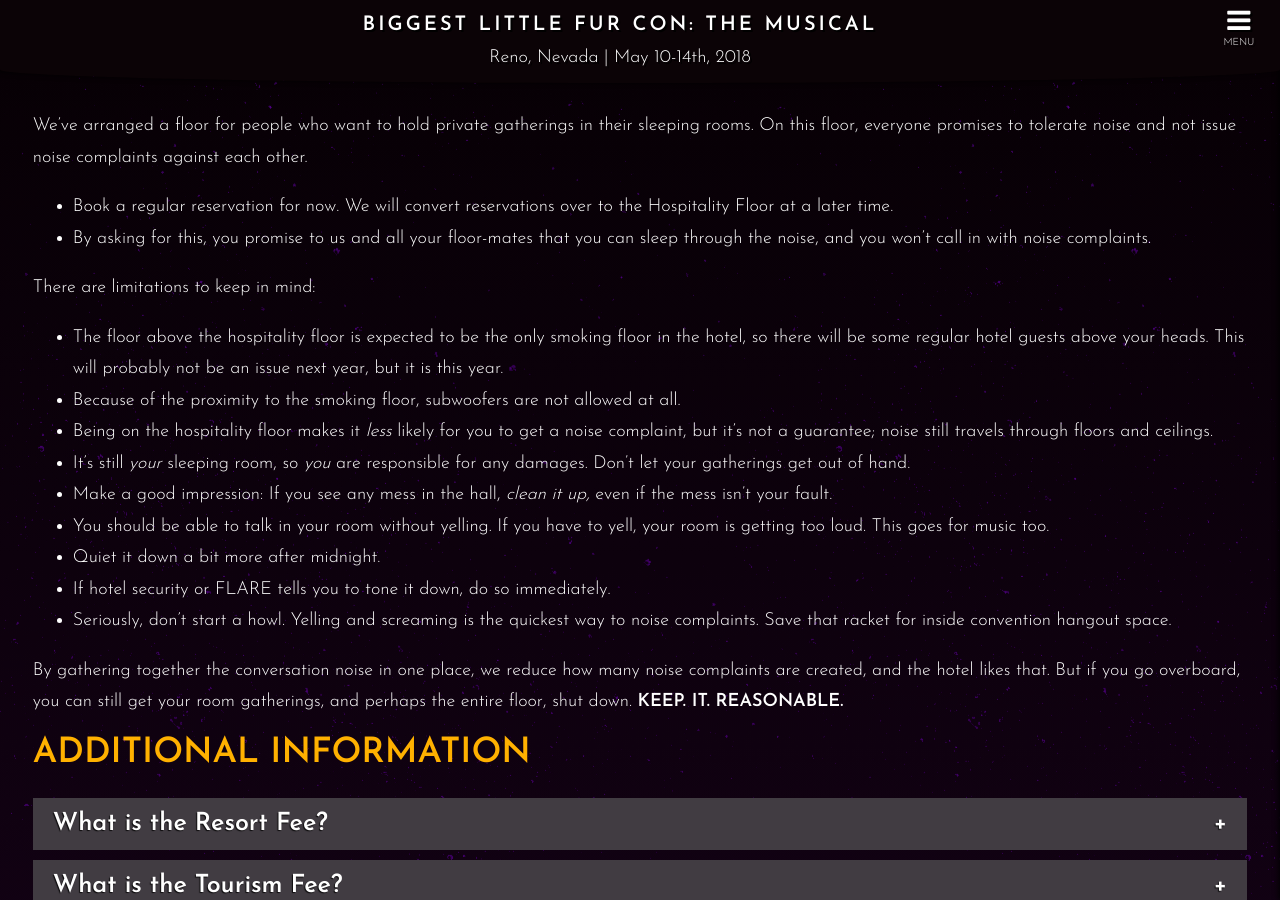
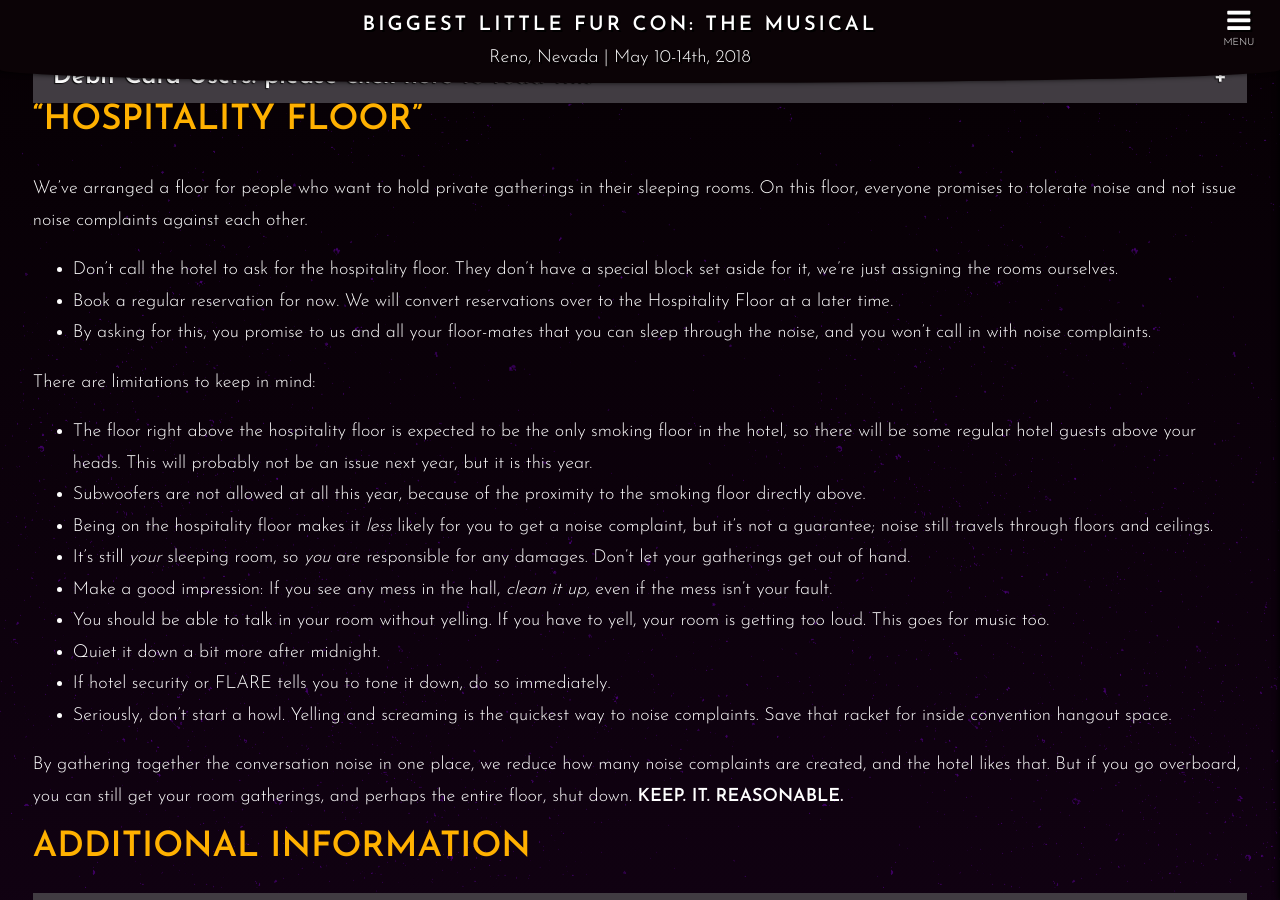
Before and after one commit to blfcweb/biggestlittlefc.github.io, a Jekyll site: the page built from hotel.md, in a window 1280 px wide and 900 px high, scrolled down 1911 px. Built offline with Jekyll 4.4.1, drawn with Linux system fonts in a browser that asks for light colours; our own code applies the rules of GitHub Pages for plain Markdown files; some of the changed text lies outside the part shown.

Commit message:
added verbiage about hospitality floor

```diff
--- a/hotel.md
+++ b/hotel.md
@@ -47,6 +47,7 @@
 - To book by phone, call {{ page.hotelphone }} and use the booking code that reveals with the booking link above.
 - To book a suite, book by phone and give them our booking code. Suites are discounted a fixed percentage from their normal rate.
 - If you want to be on the Hospitality Floor, book a regular room when booking opens, and we will assign you to that floor in a separate process.
+- If you happen to be a smoker, and you're willing to be right above the Hospitality Floor, please request a smoking room when you make your reservation, if you're able. It helps us have less non-con guests on that floor.
 
 ## Room Types
 
@@ -84,13 +85,14 @@
 
 We've arranged a floor for people who want to hold private gatherings in their sleeping rooms. On this floor, everyone promises to tolerate noise and not issue noise complaints against each other.
 
+- Don't call the hotel to ask for the hospitality floor. They don't have a special block set aside for it, we're just assigning the rooms ourselves.
 - Book a regular reservation for now. We will convert reservations over to the Hospitality Floor at a later time.
 - By asking for this, you promise to us and all your floor-mates that you can sleep through the noise, and you won't call in with noise complaints.
 
 There are limitations to keep in mind:
 
-- The floor above the hospitality floor is expected to be the only smoking floor in the hotel, so there will be some regular hotel guests above your heads. This will probably not be an issue next year, but it is this year.
-- Because of the proximity to the smoking floor, subwoofers are not allowed at all.
+- The floor right above the hospitality floor is expected to be the only smoking floor in the hotel, so there will be some regular hotel guests above your heads. This will probably not be an issue next year, but it is this year.
+- Subwoofers are not allowed at all this year, because of the proximity to the smoking floor directly above.
 - Being on the hospitality floor makes it *less* likely for you to get a noise complaint, but it's not a guarantee; noise still travels through floors and ceilings.
 - It's still *your* sleeping room, so *you* are responsible for any damages. Don't let your gatherings get out of hand.
 - Make a good impression: If you see any mess in the hall, *clean it up,* even if the mess isn't your fault.
```
